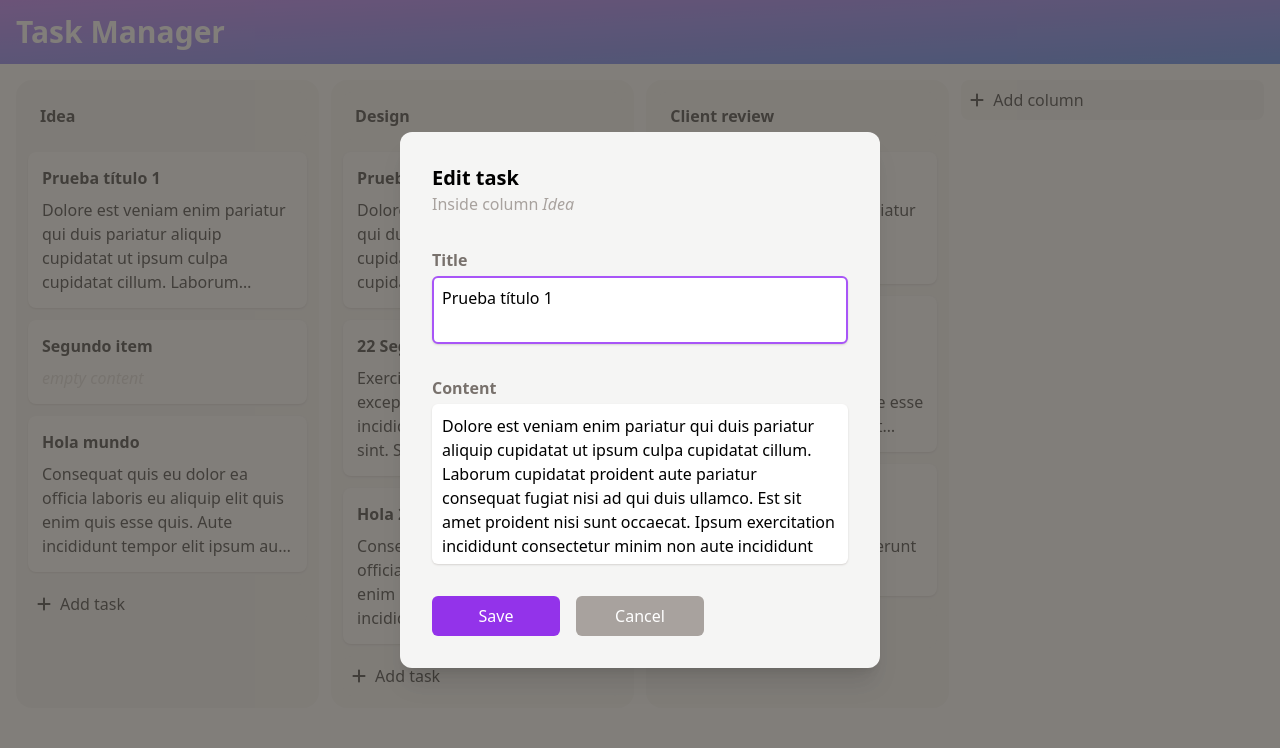
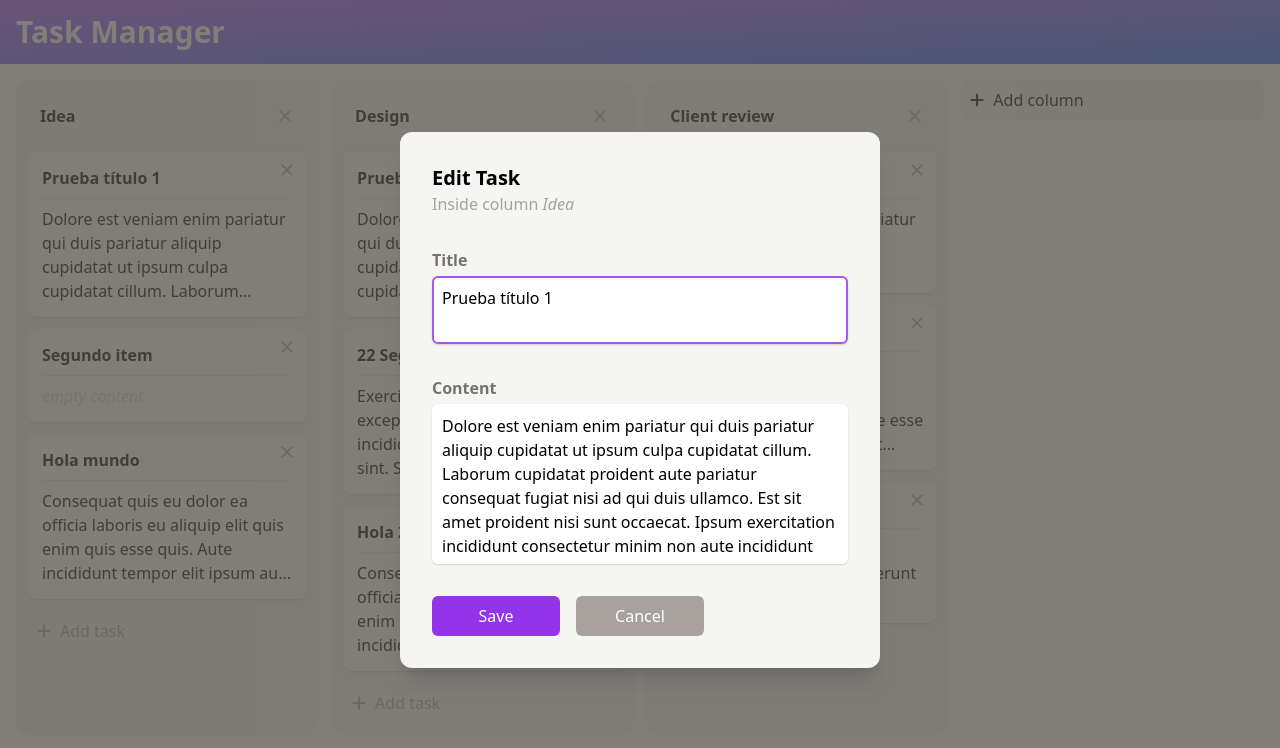
Before and after one commit to rodneymarin/task-manager, a React (Vite) app: page / in a window 1280 px wide. Both pictures are taken after a click on the element 167 px from the left and 230 px from the top of the page. Shown: the top 748 px of the page. Built offline with nearby package versions, Linux system fonts and the light colour scheme.

Commit message:
Delete & Edit Card, Dekete & Edit Column

```diff
--- a/src/App.tsx
+++ b/src/App.tsx
@@ -9,10 +9,10 @@ import { FaPlus } from "react-icons/fa6"
 import { useState } from "react"
 import Droppable from "./components/Droppable"
 import FormEditTask from "./components/FormEditTask"
-import { ColumnData, TaskData } from "./globals"
+import { ColumnData, DialogParams, TaskData } from "./globals"
 import { getRandomId } from "./lib/getRandomId"
-import { IoIosCloseCircleOutline } from "react-icons/io"
-import { CgCloseO } from "react-icons/cg"
+import ConfirmationDialog from "./components/ConfirmationDialog"
+import FormNewColumn from "./components/FormNewColumn"
 
 
 const DEFAULT_COLUMNS: ColumnData[] = [
@@ -38,7 +38,9 @@ function App() {
   const [tasks, setTasks] = useState<TaskData[]>(DEFAULT_TASKS);
   const [selectedTask, setSelectedTask] = useState<TaskData | null>(null);
   const [selectedColumn, setSelectedColumn] = useState<ColumnData | null>(null);
-  const [isVisibleDialogEditTask, setIsVisibleDialogEditTask] = useState<{ isVisible: boolean, isNew: boolean }>({ isVisible: false, isNew: false });
+  const [formEditTask, setFormEditTask] = useState<{ isVisible: boolean, isNew: boolean }>({ isVisible: false, isNew: false });
+  const [formNewColum, setFormNewColumn] = useState<boolean>(false);
+  const [dialogParams, setDialogParams] = useState<DialogParams | null>(null);
 
   function handleMouseDownCard(task: TaskData) {
     setSelectedTask(task);
@@ -46,7 +48,7 @@ function App() {
 
   function handleClickCard(column: ColumnData) {
     setSelectedColumn(column);
-    setIsVisibleDialogEditTask({ isVisible: true, isNew: false });
+    setFormEditTask({ isVisible: true, isNew: false });
   }
 
   function handleClickAddTask(column: ColumnData) {
@@ -87,8 +89,8 @@ function App() {
   }
 
   function handleSaveTask(title: string, content: string) {
-    setIsVisibleDialogEditTask({ ...isVisibleDialogEditTask, isVisible: false });
-    if (isVisibleDialogEditTask.isNew) {
+    setFormEditTask({ ...formEditTask, isVisible: false });
+    if (formEditTask.isNew) {
       saveNewTask(title, content);
     }
     else {
@@ -123,6 +125,11 @@ function App() {
     setTasks(newTastks as TaskData[]);
   }
 
+  function deleteTask(task: TaskData) {
+    const newTasks = tasks.filter(item => (item.id !== task.id));
+    setTasks(newTasks);
+  }
+
   function handleColumnTitleChange(value: string) {
     const newCol: ColumnData = { ...selectedColumn as ColumnData, title: value };
     const newColumns = columns.map(col => {
@@ -134,6 +141,66 @@ function App() {
     setColumns(newColumns);
   }
 
+  function handleClickDeleteColumn(column: ColumnData) {
+    setSelectedColumn(column);
+    setDialogParams({
+      id: "column",
+      title: "Delete Column",
+      message: "Are you sure you want to delete the column " + column.title + " and all its tasks?",
+      isOpen: true
+    });
+  }
+
+  function deleteColumn(col: ColumnData) {
+    const newTasks = tasks.filter(item => (item.idColumn !== col.id));
+    const newColumns = columns.filter(item => (item.id !== col.id));
+    setColumns(newColumns);
+    setTasks(newTasks);
+  }
+
+  function handleDialogResponse(value: boolean) {
+    if (value) {
+      switch (dialogParams?.id) {
+        case "column":
+          deleteColumn(selectedColumn as ColumnData);
+          break;
+        case "task":
+          deleteTask(selectedTask as TaskData);
+      }
+    }
+    setDialogParams(null);
+  }
+
+  function handleClickDeleteCard(task: TaskData) {
+    setSelectedTask(task);
+    setDialogParams({
+      id: "task",
+      title: "Delete Task",
+      message: "Are you sure you want to delete the task " + task.title + "?",
+      isOpen: true
+    });
+  }
+
+  function handleClickAddColumn() {
+    setFormNewColumn(true);
+  }
+
+  function addNewColumn(title: string) {
+    const newCol: ColumnData = {
+      id: getRandomId(),
+      title: title
+    };
+    const newColumns = [...columns, newCol];
+    setColumns(newColumns);
+  }
+
+  function handleResponseFormNewColumn(res: boolean, value: string) {
+    if (res) {
+      addNewColumn(value);
+    }
+    setFormNewColumn(false);
+  }
+
   return (
     <>
       <Header />
@@ -143,10 +210,12 @@ function App() {
             columns.map(columnItem => {
               return (
                 <Column key={columnItem.id}>
+
                   <ColumnTitle
                     text={columnItem.title}
                     onChange={handleColumnTitleChange}
                     onClick={() => setSelectedColumn(columnItem)}
+                    onDelete={() => handleClickDeleteColumn(columnItem)}
                   />
                   {
                     tasks.filter(taskIt => taskIt.idColumn == columnItem.id).map(taskItem => {
@@ -154,11 +223,15 @@ function App() {
                         <Droppable
                           id={taskItem.id}
                           isDraggable={true}
-                          onClick={() => handleClickCard(columnItem)}
+                          //onClick={() => handleClickCard(columnItem)}
                           onMouseDown={() => handleMouseDownCard(taskItem)} onDrop={() => handleDrop(taskItem)}>
-                          <Card key={taskItem.id}>
-                            <CardTitle>{taskItem.title}</CardTitle>
-                            <CardContent >{taskItem.content}</CardContent>
+                          <Card key={taskItem.id} onClick={() => handleClickCard(columnItem)}>
+                            <div className="divide-y">
+                              <CardTitle onClick={() => handleClickDeleteCard(taskItem)}>
+                                {taskItem.title}
+                              </CardTitle>
+                              <CardContent >{taskItem.content}</CardContent>
+                            </div>
                           </Card>
                         </Droppable>
                       )
@@ -169,24 +242,44 @@ function App() {
                     isDraggable={false}
                     onDrop={() => handleDropButton(columnItem)}
                     onClick={() => handleClickAddTask(columnItem)}>
-                    <button onClick={() => setIsVisibleDialogEditTask({ isVisible: true, isNew: true })} className="flex h-fit items-center gap-2 rounded-lg w-full p-2 bg-component cursor-pointer hover:bg-stone-300"><FaPlus />Add task</button>
+                    <button
+                      onClick={() => setFormEditTask({ isVisible: true, isNew: true })}
+                      className="flex h-fit items-center gap-2 rounded-lg w-full p-2 bg-component cursor-pointer text-stone-400 hover:bg-stone-200">
+                      <FaPlus />Add task
+                    </button>
                   </Droppable>
                 </Column>
               )
             })
           }
-          <button className="flex h-fit items-center gap-2 rounded-lg w-[20rem] p-2 bg-component cursor-pointer hover:bg-stone-300"><FaPlus />Add column</button>
+          <button
+            onClick={handleClickAddColumn}
+            className="flex h-fit items-center gap-2 rounded-lg w-[20rem] p-2 bg-component cursor-pointer hover:bg-stone-300"><FaPlus />Add column</button>
         </Board>
+      </main >
+      {
+        formEditTask.isVisible &&
         <FormEditTask
-          isNew={isVisibleDialogEditTask.isNew}
+          isNew={formEditTask.isNew}
           selectedColumn={selectedColumn as ColumnData}
           selectedTask={selectedTask as TaskData}
-          isVisible={isVisibleDialogEditTask.isVisible}
-          onCancel={() => setIsVisibleDialogEditTask({ ...isVisibleDialogEditTask, isVisible: false })}
+          onCancel={() => setFormEditTask({ ...formEditTask, isVisible: false })}
           onSave={handleSaveTask}
         />
-      </main >
-
+      }
+      {
+        dialogParams?.isOpen &&
+        <ConfirmationDialog
+          title={dialogParams.title}
+          message={dialogParams.message}
+          onResponse={handleDialogResponse} />
+      }
+      {
+        formNewColum &&
+        <FormNewColumn
+          onResponse={handleResponseFormNewColumn}
+        />
+      }
     </>
   )
 }
--- a/src/components/CardTitle.tsx
+++ b/src/components/CardTitle.tsx
@@ -1,13 +1,32 @@
-import { PropsWithChildren } from "react";
+import { MouseEvent, PropsWithChildren } from "react";
+import { IoMdClose } from "react-icons/io";
 
-export default function CardTitle(props: PropsWithChildren) {
+interface CardTitleProps {
+  onClick: () => void;
+}
+
+export default function CardTitle(props: PropsWithChildren<CardTitleProps>) {
+
+  function handleClick(e: MouseEvent) {
+    e.stopPropagation();
+    props.onClick();
+  }
+
   return (
-    <h4 className="font-bold">
+    <div className="flex gap-4">
+      <h4 className="font-bold mb-2 w-full">
         {
           props.children
             ? props.children
             : <span className="italic text-stone-300">empty title</span>
         }
       </h4>
+      <button
+        className="px-2 rounded-md text-stone-400 hover:bg-stone-200 translate-x-3 -translate-y-3 pointer-events-auto"
+        onClick={handleClick}
+      >
+        <IoMdClose size={20} className="" />
+      </button>
+    </div>
   )
 }
--- a/src/components/ColumnTitle.tsx
+++ b/src/components/ColumnTitle.tsx
@@ -1,9 +1,11 @@
 import { KeyboardEvent, useRef, useState } from "react";
+import { IoMdClose } from "react-icons/io";
 
 interface ColumnTitleProps {
   text: string;
   onChange: (value: string) => void;
   onClick?: () => void;
+  onDelete: () => void;
 }
 
 export default function ColumnTitle(props: ColumnTitleProps) {
@@ -26,17 +28,24 @@ export default function ColumnTitle(props: ColumnTitleProps) {
   }
 
   function handleKeyUp(event: KeyboardEvent<HTMLInputElement>) {
-    if (event.key === "Enter") {
+    switch (event.key) {
+      case "Enter":
         setLastTitle(title);
         setIsEditing(false);
         props.onChange(title);
+        break;
+      case "Escape":
+        handleLostFocus();
+        break;
     }
+
   }
 
   return (
+    <div className="flex gap-4">
       <div
         onClick={handleClick}
-      className={`rounded-lg bg-component w-full ${isEditing ? "p-0" : "hover-darken-button p-component"}`}>
+        className={`rounded-lg w-full ${isEditing ? "p-0 cursor-default" : "hover:bg-stone-200 p-component cursor-pointer"}`}>
         <label hidden={isEditing} className="font-bold cursor-pointer">{title}</label>
         <input
           ref={inputRef}
@@ -49,5 +58,12 @@ export default function ColumnTitle(props: ColumnTitleProps) {
           onChange={(e) => setTitle(e.target.value)}
         />
       </div>
+      <button
+        className="px-3 rounded-md text-stone-400 hover:bg-stone-200"
+        onClick={props.onDelete}
+      >
+        <IoMdClose size={20} className="" />
+      </button>
+    </div>
   )
 }
--- /dev/null
+++ b/src/components/ConfirmationDialog.tsx
@@ -0,0 +1,22 @@
+import Modal from "./Modal";
+
+interface DialogProps {
+  title: string;
+  message: string;
+  onResponse: (value: boolean) => void;
+}
+
+export default function ConfirmationDialog(props: DialogProps) {
+  return (
+    <Modal>
+      <div className="w-[30rem] min-h-50 p-8 rounded-xl shadow-xl bg-stone-100 flex flex-col gap-8 text-stone-500 items-center">
+        <div className="font-bold text-xl">{props.title}</div>
+        <p>{props.message}</p>
+        <div className="w-full mt-6 flex justify-center gap-6">
+          <button onClick={() => props.onResponse(true)} className="button button-confirm">Ok</button>
+          <button onClick={() => props.onResponse(false)} className="button">Cancel</button>
+        </div>
+      </div>
+    </Modal>
+  )
+}
--- a/src/components/FormEditTask.tsx
+++ b/src/components/FormEditTask.tsx
@@ -5,7 +5,7 @@ import { ColumnData, TaskData } from "../globals";
 interface PropsFormEditTask {
   selectedColumn: ColumnData;
   selectedTask: TaskData;
-  isVisible: boolean;
+  //isVisible: boolean;
   isNew: boolean;
   onCancel: () => void;
   onSave: (title: string, content: string) => void;
@@ -33,12 +33,6 @@ export default function FormEditTask(props: PropsFormEditTask) {
     setError(err);
   }, [taskTitle, taskContent]);
 
-  useEffect(() => {
-    setTimeout(() => {
-      inputTitleRef.current?.focus();
-    }, 100);
-  }, [props.isVisible])
-
   function handleTitleChange(event: ChangeEvent<HTMLTextAreaElement>) {
     setTaskTitle(event.target.value);
   }
@@ -53,12 +47,12 @@ export default function FormEditTask(props: PropsFormEditTask) {
   }
 
   return (
-    <Modal isVisible={props.isVisible}>
+    <Modal /*isVisible={props.isVisible}*/>
       <form className="w-[30rem] min-h-72 p-8 rounded-xl shadow-xl bg-stone-100 flex flex-col gap-8 text-stone-500"
         onSubmit={handleSubmit}
       >
         <div>
-          <h4 className="font-bold text-xl text-black">{`${props.isNew ? "Add new " : "Edit "}task`}</h4>
+          <h4 className="font-bold text-xl text-black">{`${props.isNew ? "Add New " : "Edit "}Task`}</h4>
           <p className="text-stone-400">Inside column <i>{props.selectedColumn?.title}</i></p>
         </div>
         <div className="flex flex-col gap-1">
@@ -81,11 +75,11 @@ export default function FormEditTask(props: PropsFormEditTask) {
           <button
             type="submit"
             disabled={error}
-            className="rounded-md bg-purple-600 text-white h-fit w-fit min-w-32 p-2 cursor-pointer hover:bg-purple-700 disabled:bg-stone-200 disabled:cursor-default">
+            className="button button-confirm">
             Save</button>
           <button
             onClick={props.onCancel}
-            className="rounded-md bg-stone-400 text-white h-fit w-fit min-w-32 p-2 cursor-pointer hover:bg-stone-500">
+            className="button">
             Cancel</button>
         </div>
       </form>
--- /dev/null
+++ b/src/components/FormNewColumn.tsx
@@ -0,0 +1,54 @@
+import { useEffect, useRef, useState } from "react";
+import Modal from "./Modal";
+
+interface FormNewColumnProps {
+  onResponse: (res: boolean, value: string) => void;
+}
+
+export default function FormNewColumn(props: FormNewColumnProps) {
+  const inputRef = useRef(null);
+  const [title, setTitle] = useState<string>("");
+  const [error, setError] = useState<boolean>(false);
+
+  function handleClickOk() {
+    props.onResponse(true, title);
+  }
+
+  function handleClickCancel() {
+    props.onResponse(false, "");
+  }
+
+  useEffect(() => {
+    setError(title === "");
+  }, [title]);
+
+  return (
+    <Modal>
+      <form className="w-[30rem] min-h-72 p-8 rounded-xl shadow-xl bg-stone-100 flex flex-col gap-8 text-stone-500">
+        <h4 className="font-bold text-xl text-black">Add New Column</h4>
+        <div className="flex flex-col gap-1">
+          <label className="block font-bold">Title</label>
+          <textarea
+            ref={inputRef}
+            autoFocus={true}
+            className="rounded-md min-h-10 w-full p-2 resize-none"
+            value={title}
+            onChange={(e) => setTitle(e.target.value)} />
+        </div>
+        <div className="w-full flex gap-4">
+          <button
+            type="submit"
+            disabled={error}
+            className="button button-confirm"
+            onClick={handleClickOk}
+          >
+            Save</button>
+          <button
+            onClick={handleClickCancel}
+            className="button">
+            Cancel</button>
+        </div>
+      </form>
+    </Modal>
+  )
+}
--- a/src/components/Modal.tsx
+++ b/src/components/Modal.tsx
@@ -1,11 +1,11 @@
 import { PropsWithChildren } from "react";
 
 interface ModalProps {
-  isVisible: boolean;
+  //isVisible: boolean;
 }
 
 export default function Modal(props: PropsWithChildren<ModalProps>) {
-  if (!props.isVisible) return null;
+  //if (!props.isVisible) return null;
   return (
     <div className="w-screen h-screen bg-stone-600/75 fixed inset-0 flex justify-center items-center">
       {props.children}
--- a/src/index.css
+++ b/src/index.css
@@ -18,9 +18,14 @@
   @apply p-3;
 }
 
-.hover-darken-button {
-  @apply hover:brightness-90 cursor-pointer;
+.button{
+  @apply rounded-md bg-stone-400 text-white h-fit w-fit min-w-32 p-2 cursor-pointer hover:bg-stone-500 disabled:bg-stone-200 disabled:cursor-default;
 }
+
+.button-confirm{
+  @apply bg-purple-600 hover:bg-purple-700;
+}
+
 
 input,textarea{
   @apply border-2 border-transparent shadow-sm shadow-stone-300 focus:border-purple-500 outline-none ring-0 text-black
```
Also changed, not shown: src/components/Card.tsx (+9 -2 lines), src/globals.ts (+7 -0 lines). Lines whose indentation alone changed are shown as unchanged.
